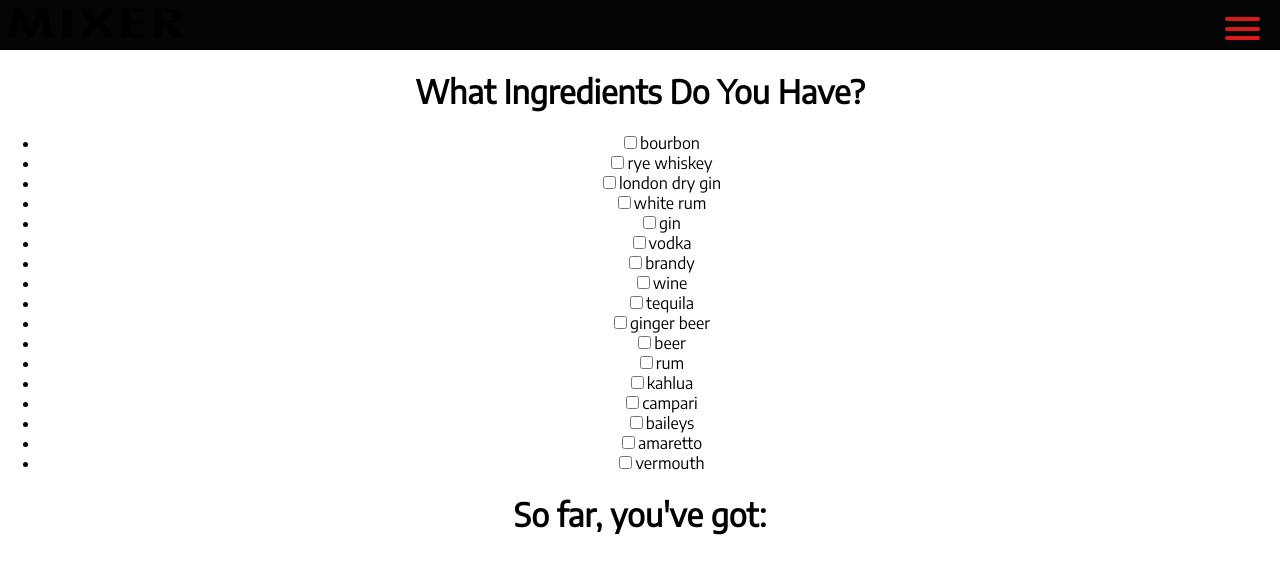
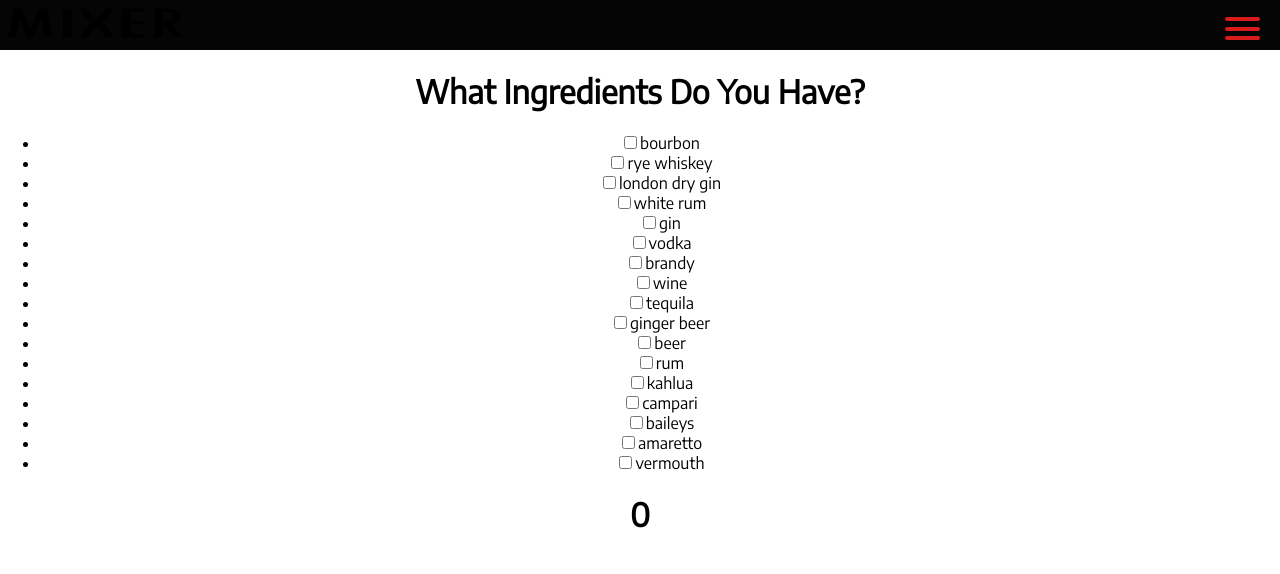
Before and after one commit to JTLovato/mixer, a React (Create React App) app: page /WhatToMake in a window 1280 px wide. Shown: the top 574 px of the page. Built offline with nearby package versions, Linux system fonts and the light colour scheme.

Commit message:
Update IngredientsCheckBoxes.js

```diff
--- a/src/components/IngredientsCheckBoxes.js
+++ b/src/components/IngredientsCheckBoxes.js
@@ -17,6 +17,7 @@ function IngredientsCheckBoxes(props) {
                 if (e.target.value !== i) {
                     newestArray.push(e.target.value)
                     console.log(newestArray)
+                    // DON'T DELETE BELOW, INFINITE LOOP
                     return newestArray
                 }
             }
@@ -25,10 +26,7 @@ function IngredientsCheckBoxes(props) {
                 ingred => ingred !== e.target.value
             )
         }
-        console.log(newestArray)
-        return newestArray
     }
-
 
     return (
         <div>
@@ -52,7 +50,7 @@ function IngredientsCheckBoxes(props) {
                     );
                 })}
             </ul>
-            <h1>So far, you've got:</h1>
+            <h1>{newestArray.length}</h1>
         </div>
     )
 }
```
